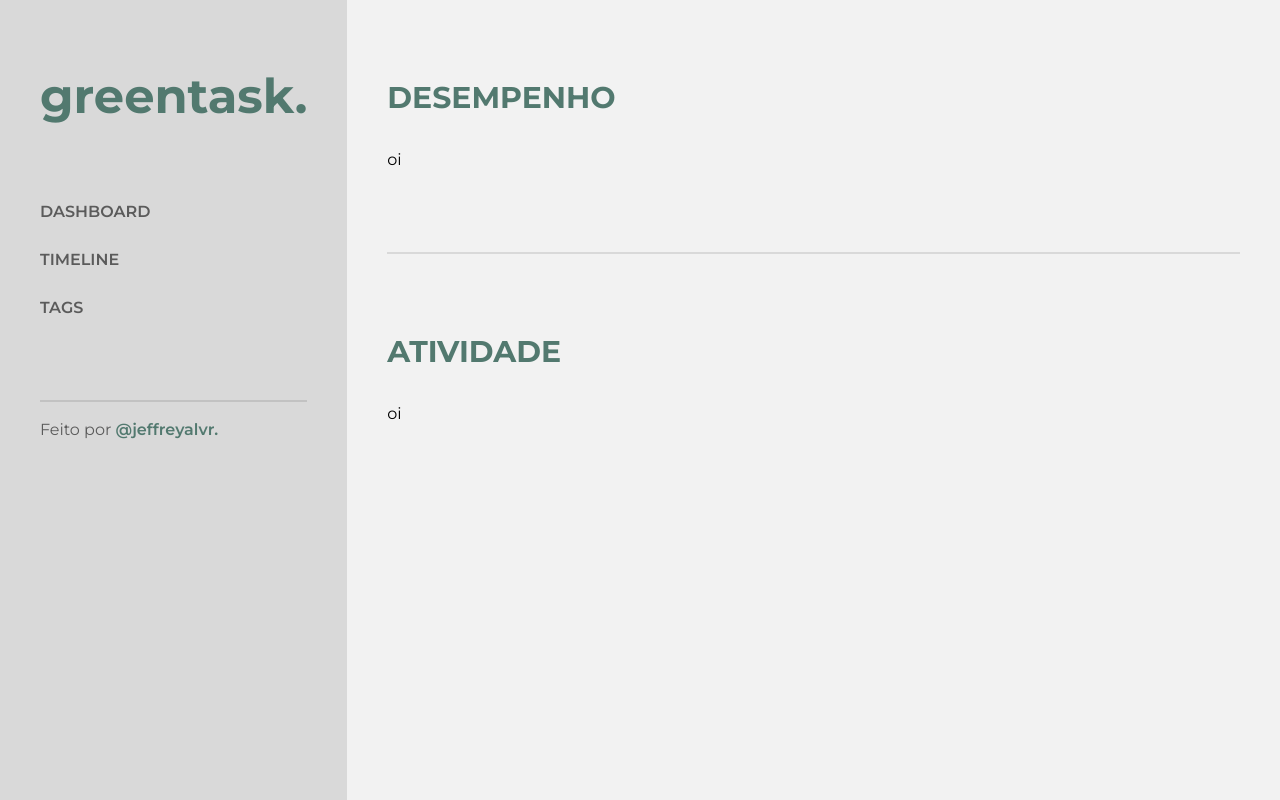
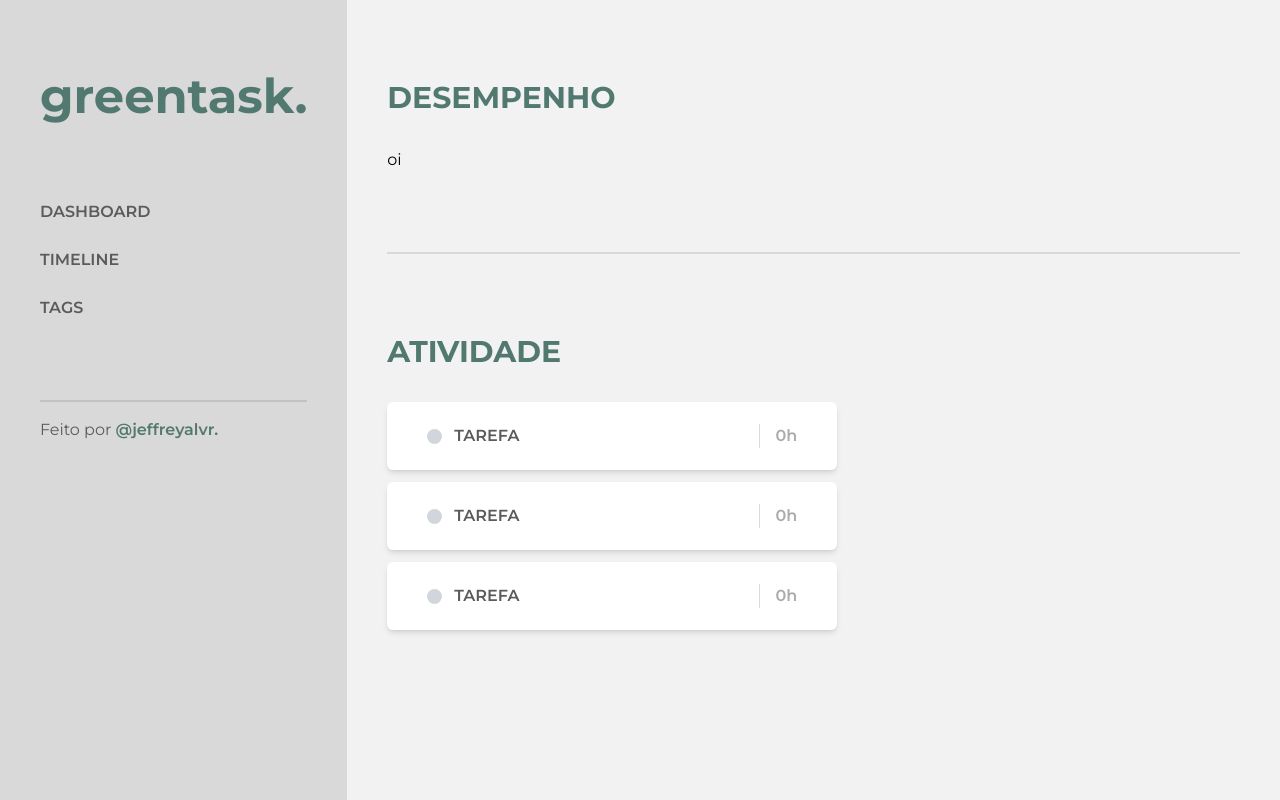
Before and after one commit to jeffreyalvr/greentask, a React (Vite) app: page / in a window 1280 px wide. Built offline with nearby package versions, Linux system fonts and the light colour scheme.

Commit message:
Adiciona ActivityItem; Altera global.css;

```diff
--- a/src/components/Activity/index.jsx
+++ b/src/components/Activity/index.jsx
@@ -1,7 +1,16 @@
 import Section from "../Section";
+import ActivityItem from "../ActivityItem";
 
 const Activity = () => {
-  return <Section title="Atividade">oi</Section>;
+  return (
+    <Section title="Atividade">
+      <div className="flex flex-col gap-3">
+        <ActivityItem />
+        <ActivityItem />
+        <ActivityItem />
+      </div>
+    </Section>
+  );
 };
 
 export default Activity;
--- /dev/null
+++ b/src/components/ActivityItem/index.jsx
@@ -0,0 +1,15 @@
+const ActivityItem = () => {
+  return (
+    <div className="flex w-[450px] h-[68px] items-center justify-between px-10 py-3 text-[var(--fg-dark)] font-semibold bg-[var(--activity-item-color)] rounded-md shadow-md">
+      <div className="flex gap-3 items-center">
+        <i className="inline-block w-[15px] h-[15px] bg-gray-300 rounded-full"></i>
+        <span className="uppercase">Tarefa</span>
+      </div>
+      <div className="text-[var(--fg-subtle)] border-l-1 border-[var(--border-light)] pl-4">
+        0h
+      </div>
+    </div>
+  );
+};
+
+export default ActivityItem;
--- a/src/styles/global.css
+++ b/src/styles/global.css
@@ -15,10 +15,12 @@
   --accent-opaque: #84a98c;
   --fg-dark: #5b5b5b;
   --fg-light: #838383;
+  --fg-subtle: #ababab;
+  --border-dark: #c2c2c2;
   --border-light: #d9d9d9;
-  --border-dark: #c2c2c2;
   --bg-color: #f2f2f2;
   --sidebar-bg: #d9d9d9;
+  --activity-item-color: #fff;
 }
 
 * {
```
